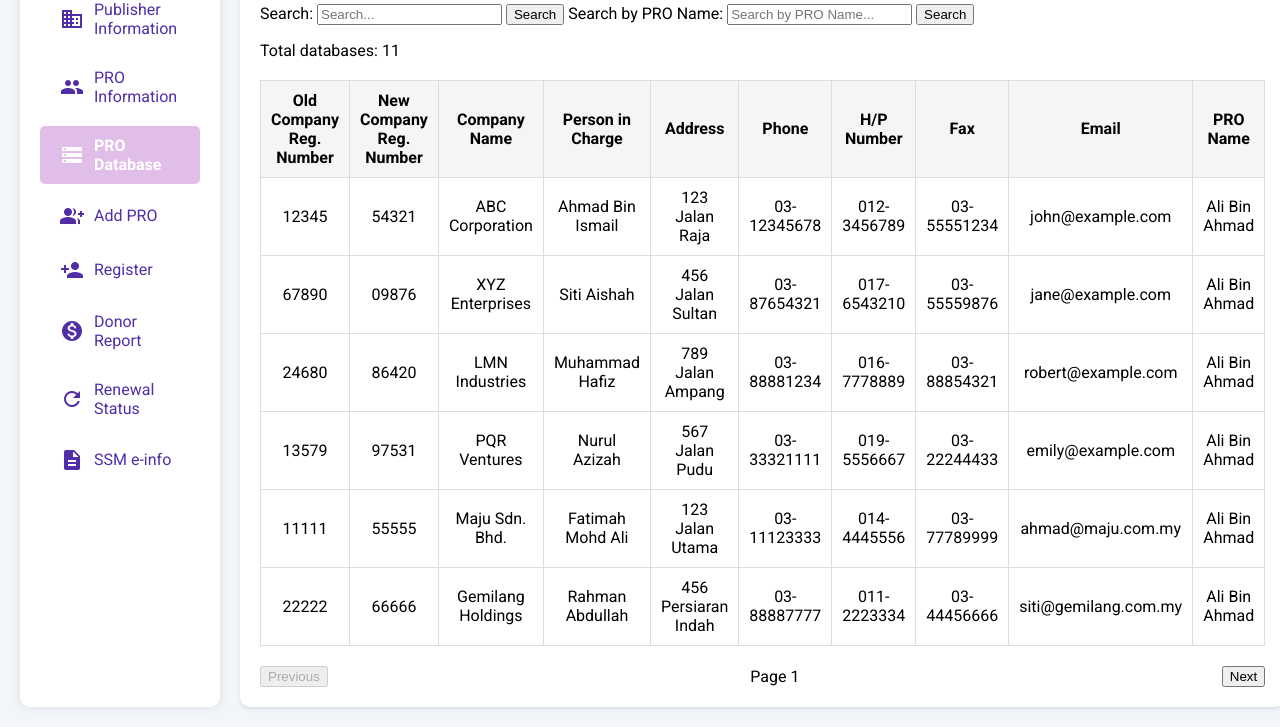
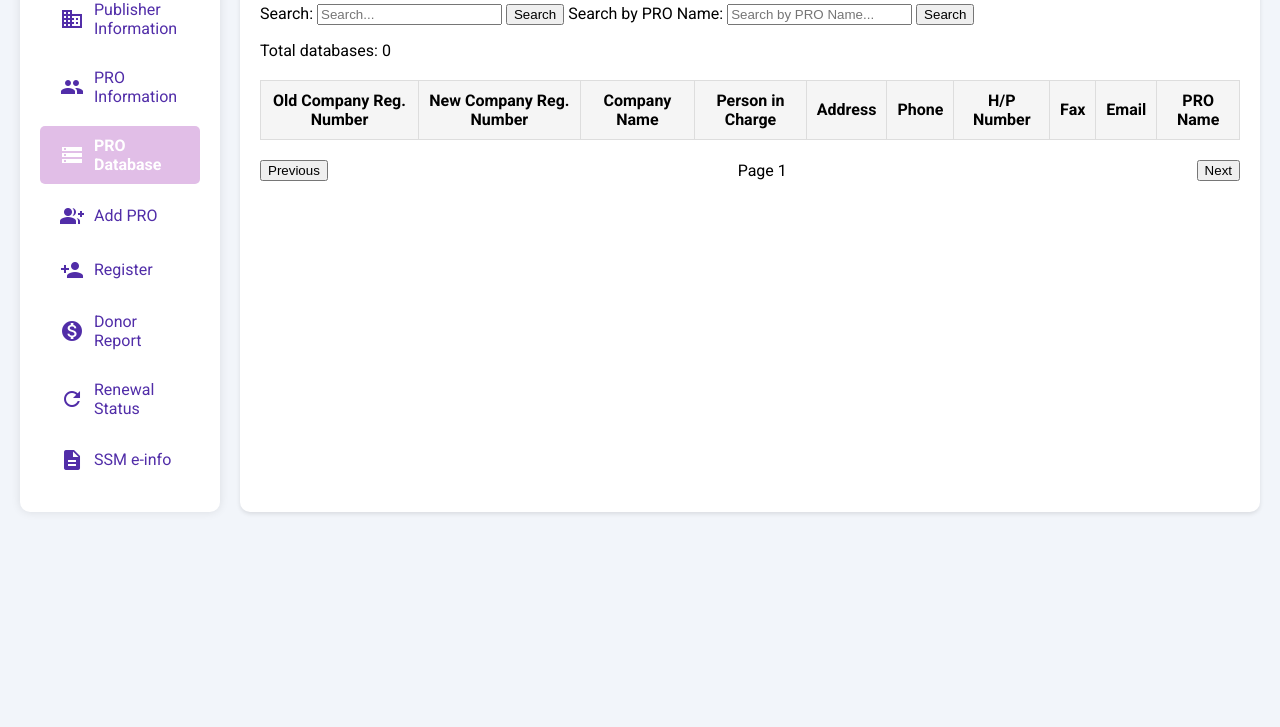
Before and after one commit to glitter545/sub-admin-proto, a plain HTML site: page pro-database.html in a window 1280 px wide. Shown: the part 225-952 px from the top of the page. After the commit the page ends 800 px from the top, so only its background shows below. Drawn offline with Linux system fonts and the light colour scheme.

Commit message:
removed example data

```diff
--- a/pro-database.html
+++ b/pro-database.html
@@ -234,143 +234,143 @@
     <script>
         // JavaScript code for search, pagination, and data population...
 
-        const proData = [
-  {
-    oldRegNumber: '12345',
-    newRegNumber: '54321',
-    companyName: 'ABC Corporation',
-    personInCharge: 'Ahmad Bin Ismail',
-    address: '123 Jalan Raja',
-    phone: '03-12345678',
-    hpNumber: '012-3456789',
-    fax: '03-55551234',
-    email: 'john@example.com',
-    proName: 'Ali Bin Ahmad'
-  },
-  {
-    oldRegNumber: '67890',
-    newRegNumber: '09876',
-    companyName: 'XYZ Enterprises',
-    personInCharge: 'Siti Aishah',
-    address: '456 Jalan Sultan',
-    phone: '03-87654321',
-    hpNumber: '017-6543210',
-    fax: '03-55559876',
-    email: 'jane@example.com',
-    proName: 'Ali Bin Ahmad'
-  },
-  {
-    oldRegNumber: '24680',
-    newRegNumber: '86420',
-    companyName: 'LMN Industries',
-    personInCharge: 'Muhammad Hafiz',
-    address: '789 Jalan Ampang',
-    phone: '03-88881234',
-    hpNumber: '016-7778889',
-    fax: '03-88854321',
-    email: 'robert@example.com',
-    proName: 'Ali Bin Ahmad'
-  },
-  {
-    oldRegNumber: '13579',
-    newRegNumber: '97531',
-    companyName: 'PQR Ventures',
-    personInCharge: 'Nurul Azizah',
-    address: '567 Jalan Pudu',
-    phone: '03-33321111',
-    hpNumber: '019-5556667',
-    fax: '03-22244433',
-    email: 'emily@example.com',
-    proName: 'Ali Bin Ahmad'
-  },
-  // Add more data entries...
-  // 20 Malaysian data entries with Ali Bin Ahmad as PRO name
-  {
-    oldRegNumber: '11111',
-    newRegNumber: '55555',
-    companyName: 'Maju Sdn. Bhd.',
-    personInCharge: 'Fatimah Mohd Ali',
-    address: '123 Jalan Utama',
-    phone: '03-11123333',
-    hpNumber: '014-4445556',
-    fax: '03-77789999',
-    email: 'ahmad@maju.com.my',
-    proName: 'Ali Bin Ahmad'
-  },
-  {
-    oldRegNumber: '22222',
-    newRegNumber: '66666',
-    companyName: 'Gemilang Holdings',
-    personInCharge: 'Rahman Abdullah',
-    address: '456 Persiaran Indah',
-    phone: '03-88887777',
-    hpNumber: '011-2223334',
-    fax: '03-44456666',
-    email: 'siti@gemilang.com.my',
-    proName: 'Ali Bin Ahmad'
-  },
-  {
-    oldRegNumber: '33333',
-    newRegNumber: '77777',
-    companyName: 'Harmoni Sdn. Bhd.',
-    personInCharge: 'Ahmad Kamal',
-    address: '987 Jalan Damai',
-    phone: '03-33334444',
-    hpNumber: '014-7778889',
-    fax: '03-55558888',
-    email: 'ahmad@harmoni.com.my',
-    proName: 'Siti Binti Kamal'
-  },
-  {
-    oldRegNumber: '44444',
-    newRegNumber: '88888',
-    companyName: 'Berjaya Holdings',
-    personInCharge: 'Fatimah Kamal',
-    address: '567 Jalan Indah',
-    phone: '03-44445555',
-    hpNumber: '017-8889999',
-    fax: '03-55559999',
-    email: 'fatimah@berjaya.com.my',
-    proName: 'Siti Binti Kamal'
-  },
-  {
-    oldRegNumber: '55555',
-    newRegNumber: '99999',
-    companyName: 'Gemilang Ventures',
-    personInCharge: 'Rahman Kamal',
-    address: '789 Jalan Bahagia',
-    phone: '03-55556666',
-    hpNumber: '016-9998888',
-    fax: '03-55558888',
-    email: 'rahman@gemilangventures.com.my',
-    proName: 'Siti Binti Kamal'
-  },
-  {
-    oldRegNumber: '66666',
-    newRegNumber: '00000',
-    companyName: 'Megah Sdn. Bhd.',
-    personInCharge: 'Nur Kamal',
-    address: '123 Jalan Megah',
-    phone: '03-66667777',
-    hpNumber: '019-0001111',
-    fax: '03-55550000',
-    email: 'nur@megah.com.my',
-    proName: 'Siti Binti Kamal'
-  },
-  {
-    oldRegNumber: '77777',
-    newRegNumber: '11111',
-    companyName: 'Murni Holdings',
-    personInCharge: 'Ali Kamal',
-    address: '456 Jalan Murni',
-    phone: '03-77778888',
-    hpNumber: '011-1112222',
-    fax: '03-55551111',
-    email: 'ali@murni.com.my',
-    proName: 'Siti Binti Kamal'
-  }
-  // Add more Malaysian data entries with Ali Bin Ahmad...
-];
+//         const proData = [
+//   {
+//     oldRegNumber: '12345',
+//     newRegNumber: '54321',
+//     companyName: 'ABC Corporation',
+//     personInCharge: 'Ahmad Bin Ismail',
+//     address: '123 Jalan Raja',
+//     phone: '03-12345678',
+//     hpNumber: '012-3456789',
+//     fax: '03-55551234',
+//     email: 'john@example.com',
+//     proName: 'Ali Bin Ahmad'
+//   },
+//   {
+//     oldRegNumber: '67890',
+//     newRegNumber: '09876',
+//     companyName: 'XYZ Enterprises',
+//     personInCharge: 'Siti Aishah',
+//     address: '456 Jalan Sultan',
+//     phone: '03-87654321',
+//     hpNumber: '017-6543210',
+//     fax: '03-55559876',
+//     email: 'jane@example.com',
+//     proName: 'Ali Bin Ahmad'
+//   },
+//   {
+//     oldRegNumber: '24680',
+//     newRegNumber: '86420',
+//     companyName: 'LMN Industries',
+//     personInCharge: 'Muhammad Hafiz',
+//     address: '789 Jalan Ampang',
+//     phone: '03-88881234',
+//     hpNumber: '016-7778889',
+//     fax: '03-88854321',
+//     email: 'robert@example.com',
+//     proName: 'Ali Bin Ahmad'
+//   },
+//   {
+//     oldRegNumber: '13579',
+//     newRegNumber: '97531',
+//     companyName: 'PQR Ventures',
+//     personInCharge: 'Nurul Azizah',
+//     address: '567 Jalan Pudu',
+//     phone: '03-33321111',
+//     hpNumber: '019-5556667',
+//     fax: '03-22244433',
+//     email: 'emily@example.com',
+//     proName: 'Ali Bin Ahmad'
+//   },
+//   // Add more data entries...
+//   // 20 Malaysian data entries with Ali Bin Ahmad as PRO name
+//   {
+//     oldRegNumber: '11111',
+//     newRegNumber: '55555',
+//     companyName: 'Maju Sdn. Bhd.',
+//     personInCharge: 'Fatimah Mohd Ali',
+//     address: '123 Jalan Utama',
+//     phone: '03-11123333',
+//     hpNumber: '014-4445556',
+//     fax: '03-77789999',
+//     email: 'ahmad@maju.com.my',
+//     proName: 'Ali Bin Ahmad'
+//   },
+//   {
+//     oldRegNumber: '22222',
+//     newRegNumber: '66666',
+//     companyName: 'Gemilang Holdings',
+//     personInCharge: 'Rahman Abdullah',
+//     address: '456 Persiaran Indah',
+//     phone: '03-88887777',
+//     hpNumber: '011-2223334',
+//     fax: '03-44456666',
+//     email: 'siti@gemilang.com.my',
+//     proName: 'Ali Bin Ahmad'
+//   },
+//   {
+//     oldRegNumber: '33333',
+//     newRegNumber: '77777',
+//     companyName: 'Harmoni Sdn. Bhd.',
+//     personInCharge: 'Ahmad Kamal',
+//     address: '987 Jalan Damai',
+//     phone: '03-33334444',
+//     hpNumber: '014-7778889',
+//     fax: '03-55558888',
+//     email: 'ahmad@harmoni.com.my',
+//     proName: 'Siti Binti Kamal'
+//   },
+//   {
+//     oldRegNumber: '44444',
+//     newRegNumber: '88888',
+//     companyName: 'Berjaya Holdings',
+//     personInCharge: 'Fatimah Kamal',
+//     address: '567 Jalan Indah',
+//     phone: '03-44445555',
+//     hpNumber: '017-8889999',
+//     fax: '03-55559999',
+//     email: 'fatimah@berjaya.com.my',
+//     proName: 'Siti Binti Kamal'
+//   },
+//   {
+//     oldRegNumber: '55555',
+//     newRegNumber: '99999',
+//     companyName: 'Gemilang Ventures',
+//     personInCharge: 'Rahman Kamal',
+//     address: '789 Jalan Bahagia',
+//     phone: '03-55556666',
+//     hpNumber: '016-9998888',
+//     fax: '03-55558888',
+//     email: 'rahman@gemilangventures.com.my',
+//     proName: 'Siti Binti Kamal'
+//   },
+//   {
+//     oldRegNumber: '66666',
+//     newRegNumber: '00000',
+//     companyName: 'Megah Sdn. Bhd.',
+//     personInCharge: 'Nur Kamal',
+//     address: '123 Jalan Megah',
+//     phone: '03-66667777',
+//     hpNumber: '019-0001111',
+//     fax: '03-55550000',
+//     email: 'nur@megah.com.my',
+//     proName: 'Siti Binti Kamal'
+//   },
+//   {
+//     oldRegNumber: '77777',
+//     newRegNumber: '11111',
+//     companyName: 'Murni Holdings',
+//     personInCharge: 'Ali Kamal',
+//     address: '456 Jalan Murni',
+//     phone: '03-77778888',
+//     hpNumber: '011-1112222',
+//     fax: '03-55551111',
+//     email: 'ali@murni.com.my',
+//     proName: 'Siti Binti Kamal'
+//   }
+//   // Add more Malaysian data entries with Ali Bin Ahmad...
+// ];
 
 const proList = document.getElementById('proList');
 const prevPageButton = document.getElementById('prevPage');
```
Also changed, not shown: test.js (+43 -43 lines).
